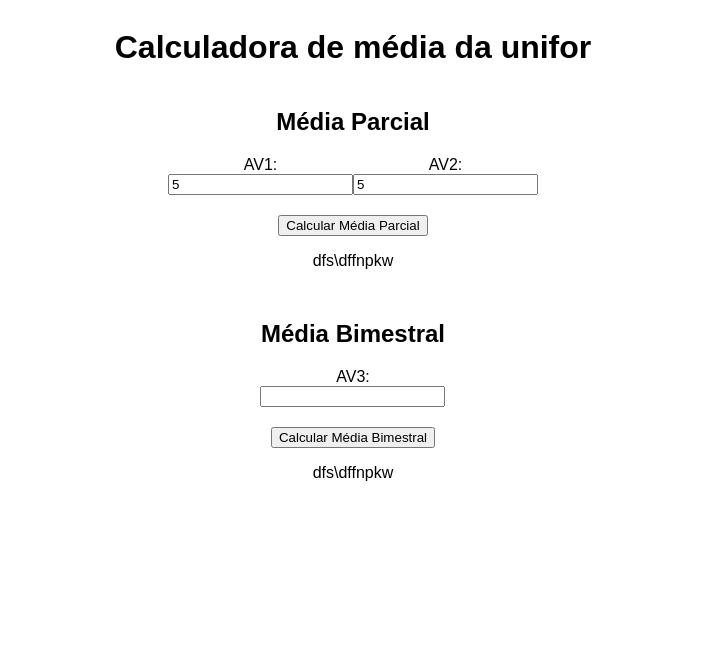
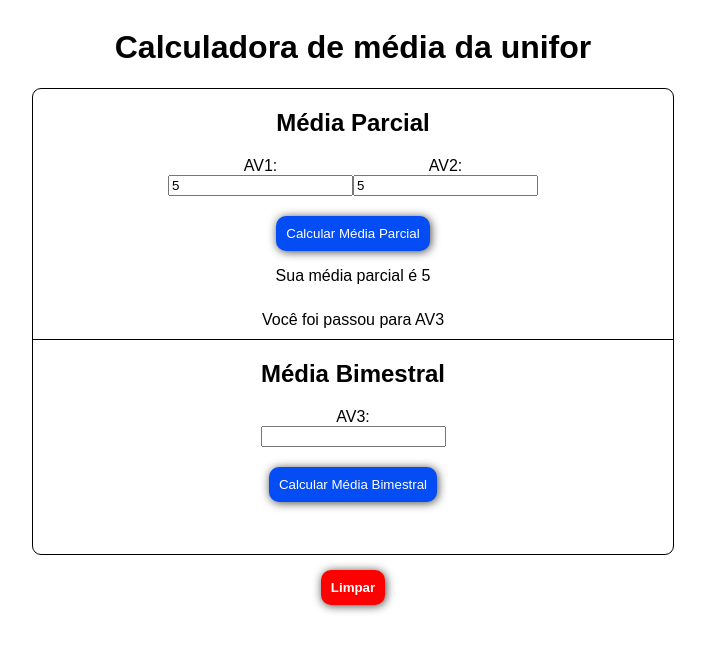
Before and after one commit to Caique-Mendonca/media-unifor-calculadora, a plain HTML site: page index.html in a window 1280 px wide. Both pictures are taken after typing "5", "5" into the empty fields and a click on the button "Calcular Média Parcial". Shown: the whole page, without its empty margins (287-992 px from the left). Drawn offline with Linux system fonts and the light colour scheme.

Commit message:
javascript aplicado

```diff
--- a/index.html
+++ b/index.html
@@ -7,8 +7,8 @@
     <title>Calculadora de média da unifor</title>
 </head>
 <body>
-    <div>
-        <h1>Calculadora de média da unifor</h1>
+    <h1>Calculadora de média da unifor</h1>
+    <div class="div-parcial-bimestral">
         <div class="div-media-parcial">
             <h2>Média Parcial</h2>
             <div class="media-parcial-inputs">
@@ -22,7 +22,8 @@
                 </div>
             </div>
             <input type="button" value="Calcular Média Parcial" class="button-calcular" id="botao-media-parcial">
-            <p class="resultado" id="resultado-parcial">dfs\dffnpkw</p>
+            <p class="resultado" id="resultado-parcial"></p>
+            <p class="resultado" id="status-parcial"></p>
         </div>
         <div class="div-media-bimestral">
             <h2>Média Bimestral</h2>
@@ -31,8 +32,11 @@
                 <input type="number" class="input-value" id="input-av3">
             </div>
             <input type="button" value="Calcular Média Bimestral" class="button-calcular" id="botao-media-bimestral">
-            <p class="resultado" id="resultado-bimestral">dfs\dffnpkw</p>
+            <p class="resultado" id="resultado-bimestral"></p>
+            <p class="resultado" id="status-bimestral"></p>
         </div>
     </div>
+    <input type="button" value="Limpar" id="botao-limpar">
 </body>
+<script src="index.js" defer></script>
 </html>
--- /dev/null
+++ b/index.js
@@ -0,0 +1,60 @@
+let divMediaBimestral = document.querySelector(".div-media-bimestral")
+let botaoCalcularParcial = document.querySelector("#botao-media-parcial")
+let $resultadoParcial = document.querySelector("#resultado-parcial")
+let $statusParcial = document.querySelector("#status-parcial")
+let $resultadoBimestral = document.querySelector("#resultado-bimestral")
+let $statusBimestral = document.querySelector("#status-bimestral")
+
+botaoCalcularParcial.addEventListener("click", ()=>{
+    let av1 = Number(document.querySelector("#input-av1").value)
+    let av2 = Number(document.querySelector("#input-av2").value)
+    let mediaParcial = (av1 + av2) / 2
+
+    $resultadoParcial.innerText = `Sua média parcial é ${mediaParcial}`
+    if (mediaParcial <= 4){
+        $statusParcial.innerText = `Você foi reprovado`
+        divMediaBimestral.style.display = "none"
+    }else{
+        $statusParcial.innerText = `Você foi passou para AV3`
+        divMediaBimestral.style.display = "flex"
+
+        let botaoCalcularBimestral = document.querySelector("#botao-media-bimestral")
+        botaoCalcularBimestral.addEventListener("click", ()=>{
+            av1 = Number(document.querySelector("#input-av1").value)
+            av2 = Number(document.querySelector("#input-av2").value)
+            mediaParcial = (av1 + av2) / 2
+
+            $resultadoParcial.innerText = `Sua média parcial é ${mediaParcial}`
+            if (mediaParcial <= 4){
+                $statusParcial.innerText = `Você foi reprovado`
+                divMediaBimestral.style.display = "none"
+            }else{
+                $statusParcial.innerText = `Você foi passou para AV3`
+                divMediaBimestral.style.display = "flex"}
+
+                let av3 = Number(document.querySelector("#input-av3").value)
+                let mediaSemestre = (mediaParcial + av3) / 2
+                $resultadoBimestral.innerText = `Sua média final foi ${mediaSemestre}`
+                if (mediaSemestre <= 5 && av3 <= 4) {
+                    $statusBimestral.innerText = `Você foi reprovado`
+                }else{
+                    $statusBimestral.innerText = `Você foi aprovado`
+                }
+        })
+    }
+})
+
+let botaoLimpar = document.querySelector("#botao-limpar")
+botaoLimpar.addEventListener("click", ()=>{
+    let av1Input = document.querySelector("#input-av1")
+    let av2Input = document.querySelector("#input-av2")
+    let av3Input = document.querySelector("#input-av3")
+    av1Input.value = ""
+    av2Input.value = ""
+    av3Input.value = ""
+    $resultadoParcial.innerText = ""
+    $statusParcial.innerText = ""
+    $resultadoBimestral.innerText = ""
+    $statusBimestral.innerText = ""
+    divMediaBimestral.style.display = "none"
+})
--- a/style.css
+++ b/style.css
@@ -1,14 +1,17 @@
 body{
     display: flex;
-    justify-content: center;
+    flex-direction: column;
+    align-items: center;
     font-family: sans-serif;
+}
+h1{
+    text-align: center;
 }
 .div-media-parcial{
     display: flex;
     flex-direction: column;
     justify-content: center;
     align-items: center;
-
 }
 .div-av1, .div-av2, .div-av3{
     display: flex;
@@ -26,8 +29,31 @@ body{
     margin-bottom: 20px;
 }
 .div-media-bimestral{
-    display: flex;
+    display: none;
     flex-direction: column;
     align-items: center;
-    margin-top: 20px;
+    border-top: solid black 1px;
 }
+.div-parcial-bimestral{
+    border: solid 1px black;
+    border-radius: 9px;
+    width: 50vw;
+}
+.button-calcular{
+    background-color: #044cf4;
+    color: white;
+    padding: 10px;
+    border-radius: 10px;
+    border: none;
+    box-shadow: 1px 1px 10px #464646;
+}
+#botao-limpar{
+    margin-top: 15px;
+    background-color: red;
+    border: none;
+    padding: 10px;
+    border-radius: 10px;
+    color: white;
+    font-weight: bold;
+    box-shadow: 1px 1px 10px #464646;
+}
```
